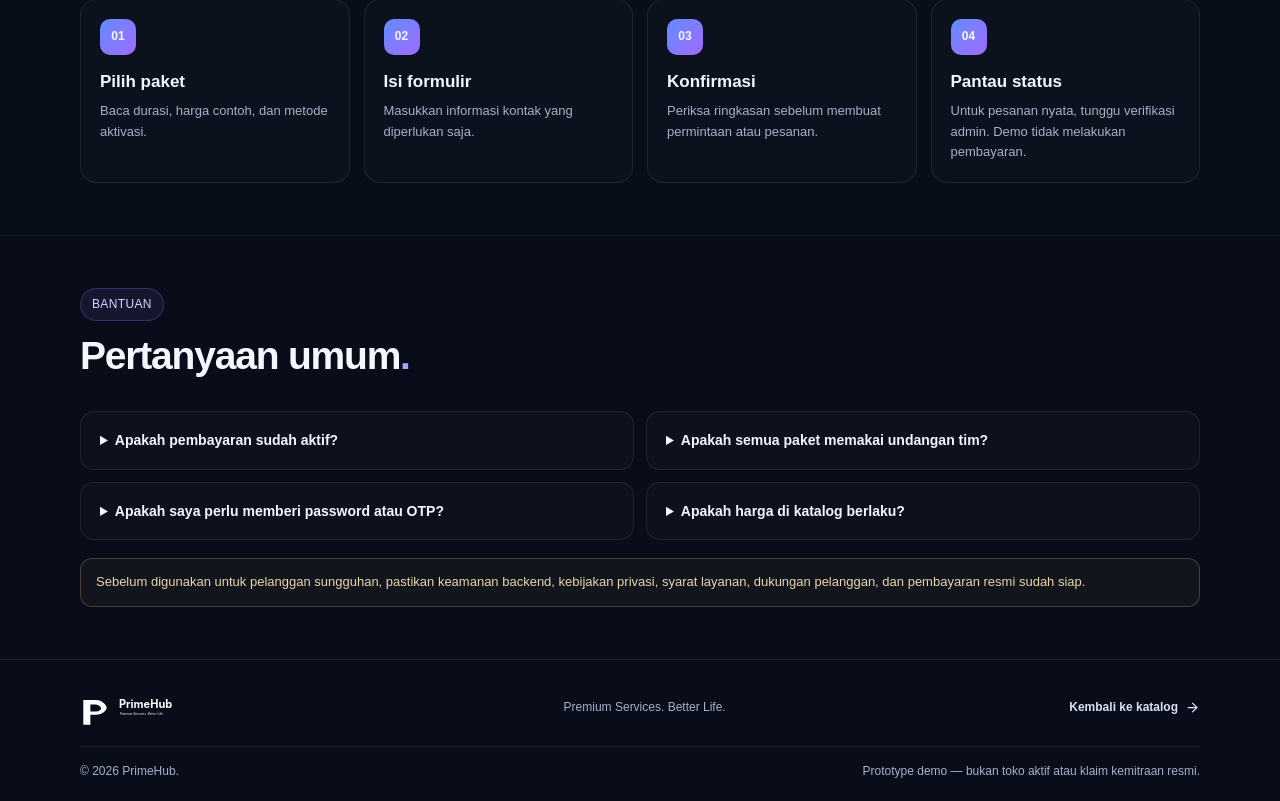
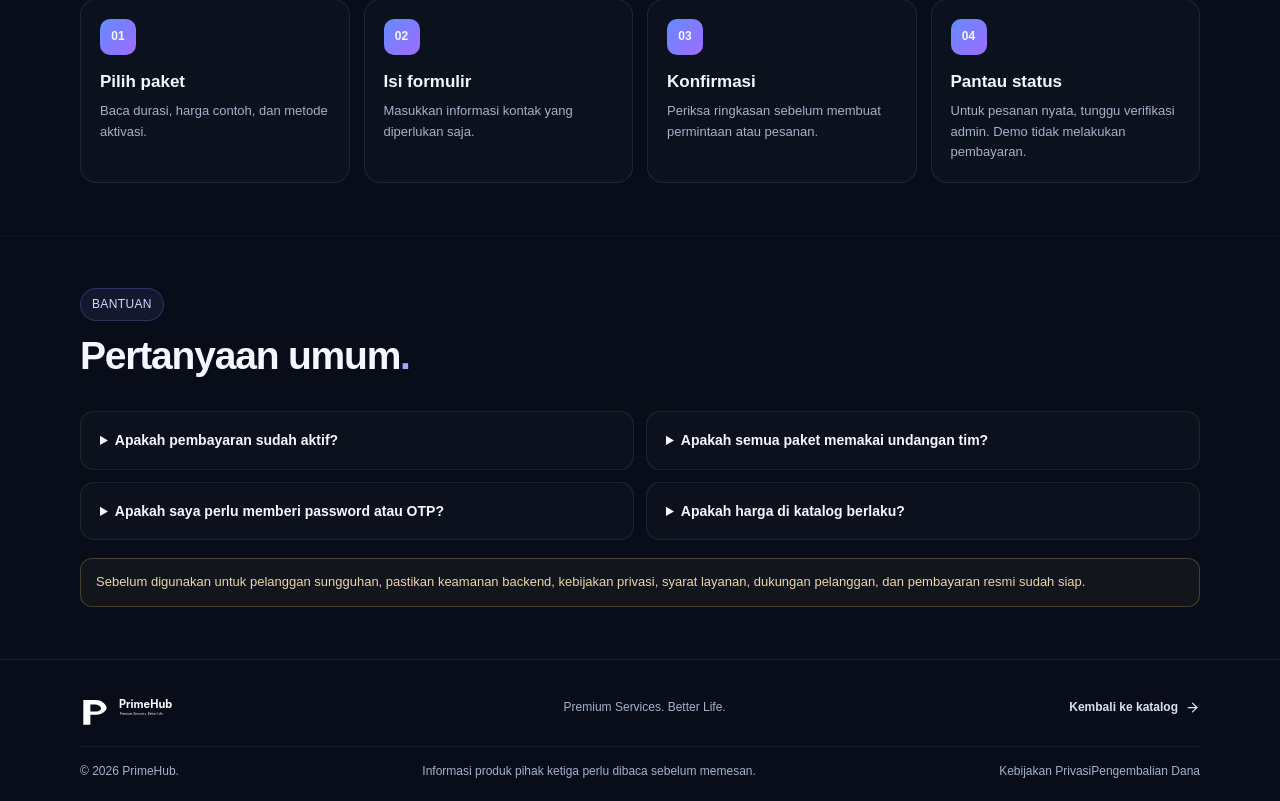
Before and after one commit to dwi-store/primehub, a Next.js app: page /primehub/ in a window 1280 px wide. Shown: the part 1923-2724 px from the top of the page. Built offline with nearby package versions, Linux system fonts and the light colour scheme; no server answers; the database is empty.

Commit message:
Link PrimeHub privacy and refund policies in checkout

```diff
--- a/src/app/page.tsx
+++ b/src/app/page.tsx
@@ -341,7 +341,7 @@ export default function HomePage() {
 
       <footer className="site-footer"><div className="container">
         <div className="footer-top"><a className="footer-brand" href="#home"><Image src="/primehub/primehub-logo.svg" alt="PrimeHub" width={140} height={40} /></a><p>Premium Services. Better Life.</p><a className="footer-link" href="#layanan">Kembali ke katalog <ArrowRight size={15} /></a></div>
-        <div className="footer-bottom"><span>© {new Date().getFullYear()} PrimeHub.</span><span>Prototype demo — bukan toko aktif atau klaim kemitraan resmi.</span></div>
+        <div className="footer-bottom"><span>© {new Date().getFullYear()} PrimeHub.</span><span>Informasi produk pihak ketiga perlu dibaca sebelum memesan.</span><span className="footer-legal-links"><a href="/primehub/kebijakan-privasi/">Kebijakan Privasi</a><a href="/primehub/pengembalian-dana/">Pengembalian Dana</a></span></div>
       </div></footer>
 
       {selectedService && <div className="modal-backdrop" role="presentation" onMouseDown={(event) => { if (event.target === event.currentTarget) setSelectedService(null); }}>
@@ -358,6 +358,7 @@ export default function HomePage() {
               <label>Nama<input required maxLength={90} value={customerName} onChange={(event) => setCustomerName(event.target.value)} placeholder="Nama kamu" /></label>
               <label>Email atau WhatsApp<input required maxLength={150} value={customerContact} onChange={(event) => setCustomerContact(event.target.value)} placeholder="Kontak yang bisa dihubungi" /></label>
               <label>Catatan (opsional)<textarea maxLength={300} value={customerNote} onChange={(event) => setCustomerNote(event.target.value)} placeholder="Pertanyaan atau paket yang ingin dikonfirmasi" rows={3} /></label>
+              <label className="policy-consent"><input type="checkbox" required /> <span>Saya telah membaca <a href="/primehub/kebijakan-privasi/" target="_blank" rel="noreferrer">Kebijakan Privasi</a> dan <a href="/primehub/pengembalian-dana/" target="_blank" rel="noreferrer">Kebijakan Pengembalian Dana</a>.</span></label>
               {requestError && <p className="form-error" role="alert">{requestError}</p>}<button type="submit" className="button button-primary form-submit" disabled={submitting}>{submitting ? "Memproses…" : selectedService.productId ? "Buat pesanan" : "Buat ringkasan demo"} <ArrowRight size={17} /></button>
             </form>
           </> : <div className="request-summary">
```
